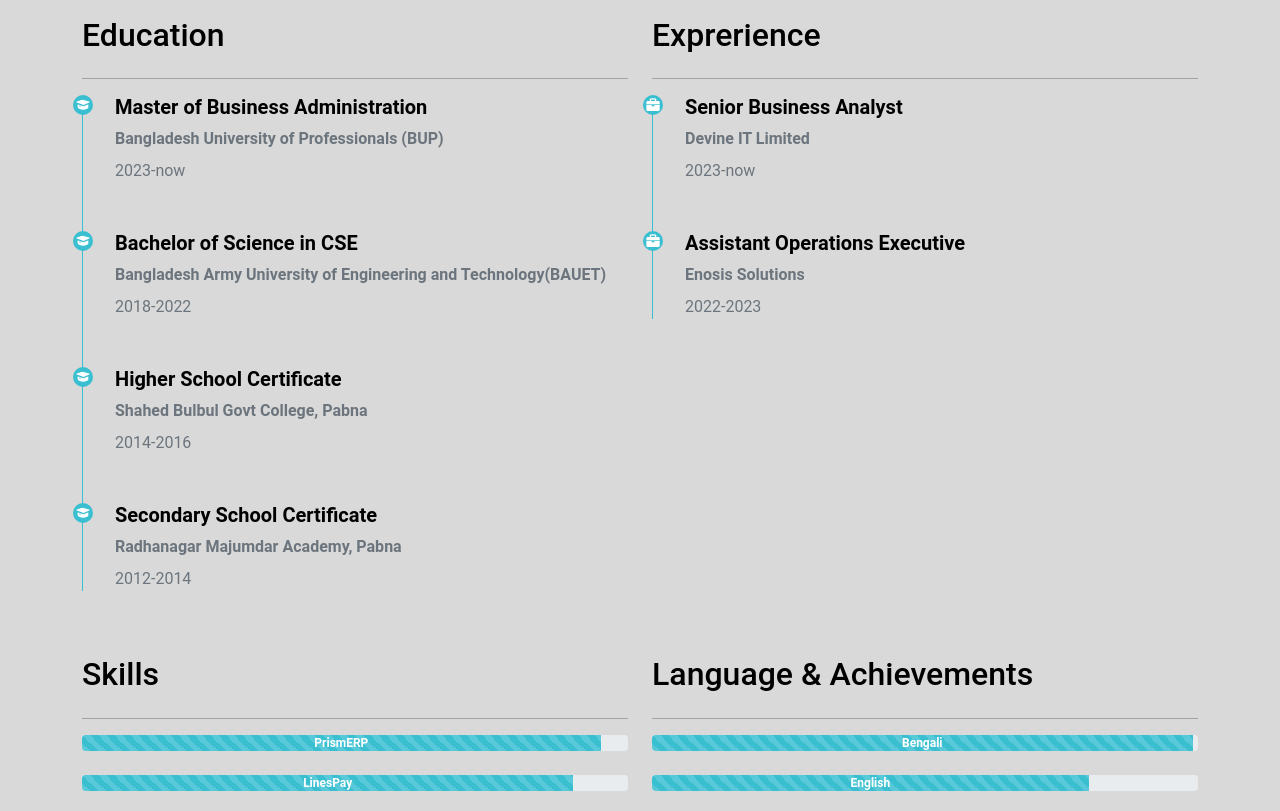
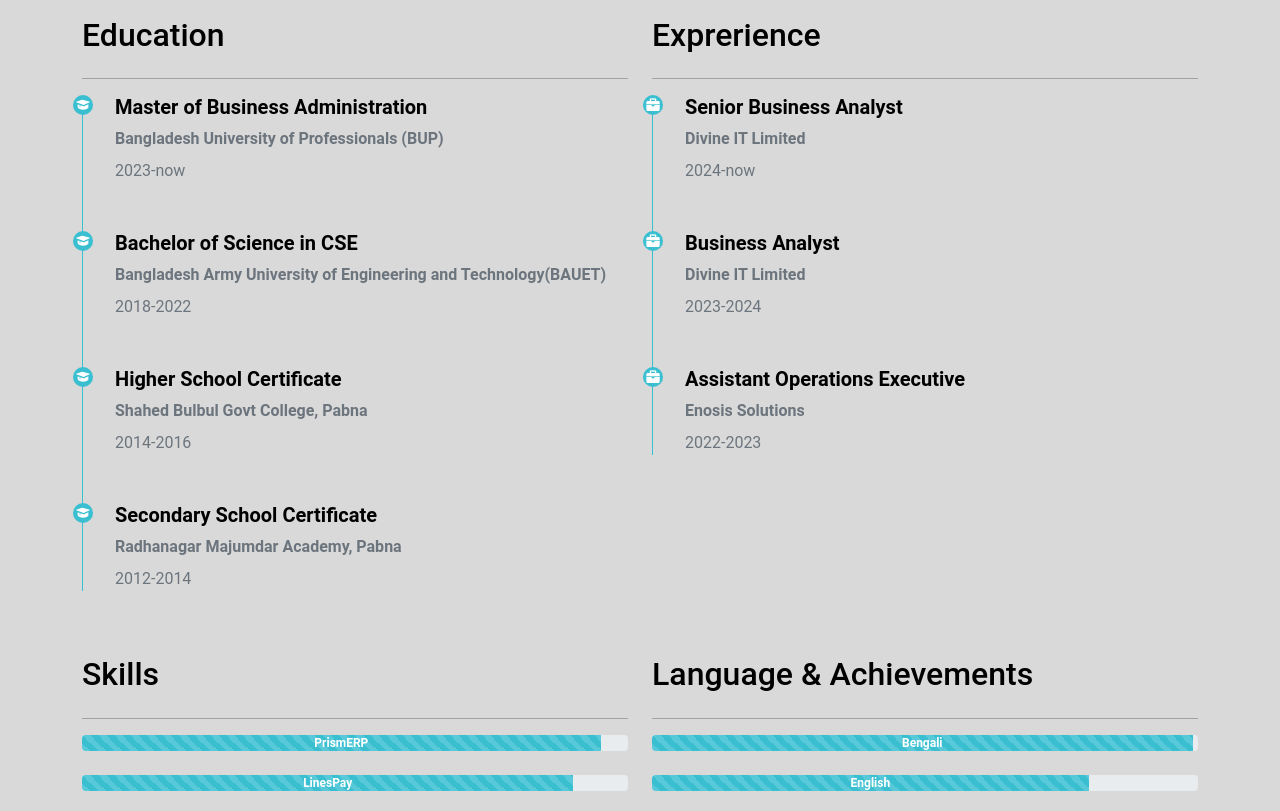
Before and after one commit to mahmudulhasansun/portfolio, a plain HTML site: page index.html in a window 1280 px wide. Shown: the part 1680-2491 px from the top of the page. Drawn offline with nearby package versions, Linux system fonts and the light colour scheme.

Commit message:
cv change and experience edit

```diff
--- a/index.html
+++ b/index.html
@@ -272,10 +272,17 @@
                                         <i class='bx bxs-briefcase' ></i>
                                     </span>
                                     <h5 class="fw-bold">Senior Business Analyst</h5>
-                                    <p class="text-muted mb-2 fw-bold">Devine IT Limited</p>
-                                    <p class="text-muted">2023-now</p>
+                                    <p class="text-muted mb-2 fw-bold">Divine IT Limited</p>
+                                    <p class="text-muted">2024-now</p>
                                 </li>
-
+                                <li class="timeline-item mb-5">
+                                    <span class="timeline-icon">
+                                        <i class='bx bxs-briefcase' ></i>
+                                    </span>
+                                    <h5 class="fw-bold">Business Analyst</h5>
+                                    <p class="text-muted mb-2 fw-bold">Divine IT Limited</p>
+                                    <p class="text-muted">2023-2024</p>
+                                </li>
                                 <li class="timeline-item mb-5">
                                     <span class="timeline-icon">
                                         <i class='bx bxs-briefcase' ></i>
```
Also changed, not shown: 2 other files.
